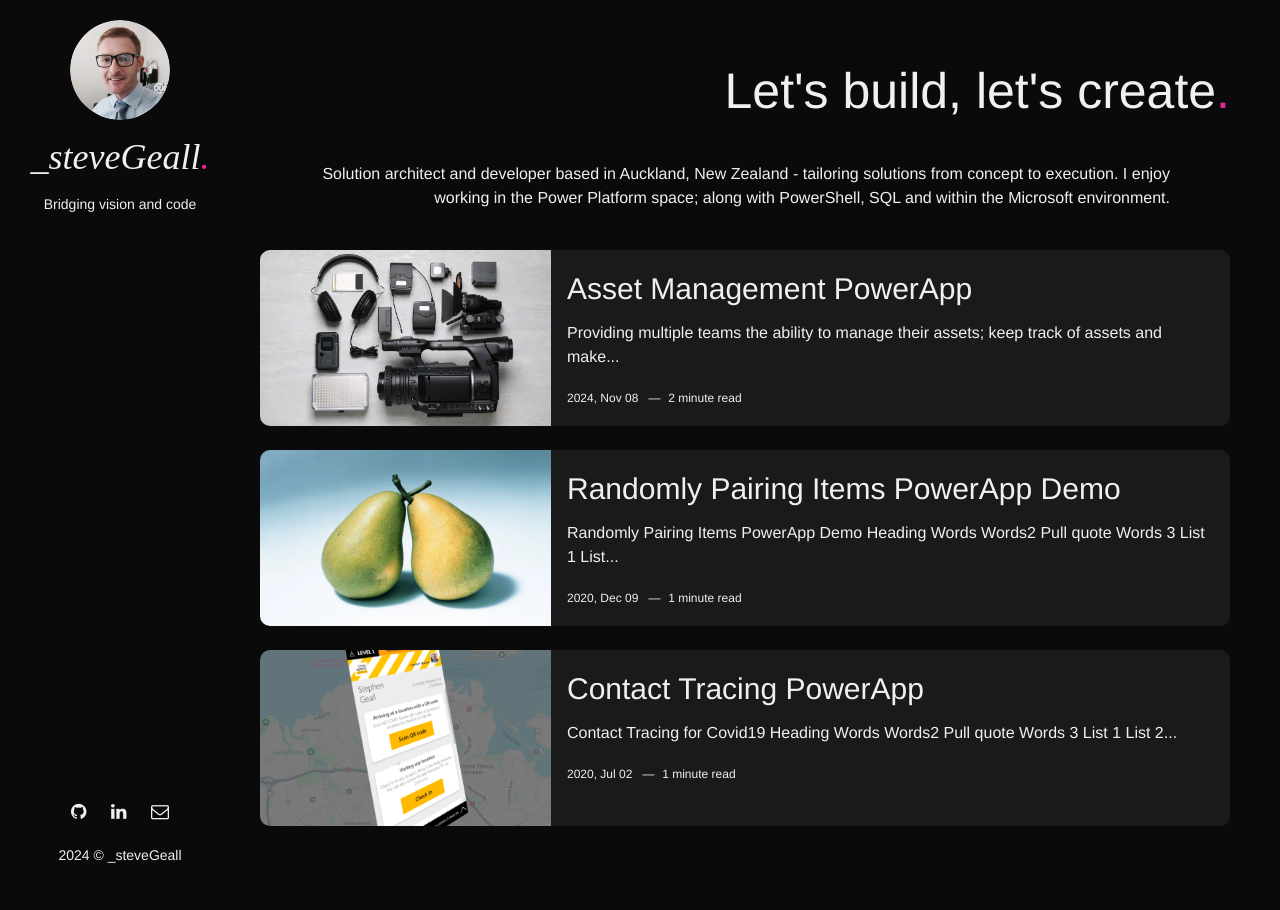
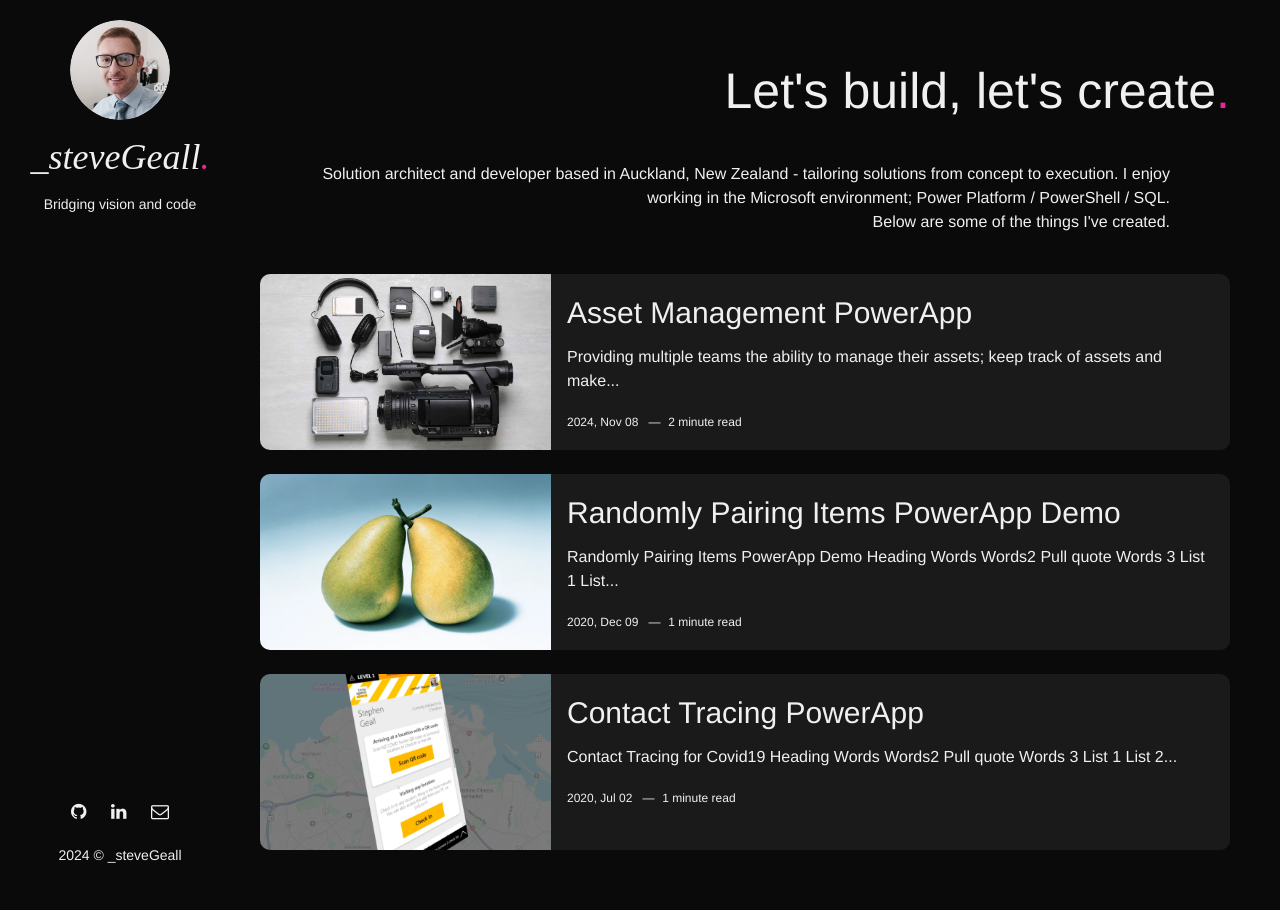
Before and after one commit to borough11/borough11.github.io, a Jekyll site: the page built from index.html, in a window 1280 px wide. Built offline with Jekyll 4.4.1, drawn with Linux system fonts in a browser that asks for light colours; nearby versions of some CDN libraries; the list of posts is cut into pages by our own code.

Commit message:
modified:   _layouts/main.html

```diff
--- a/_layouts/main.html
+++ b/_layouts/main.html
@@ -44,7 +44,8 @@ layout: default
 <header>
   <div class="main-headingSteve">
     <h1><span id="headerSteve">Let's build, let's create<font color="#e72698">.</font></span></h1>
-    <p style="margin: 0px 60px">Solution architect and developer based in Auckland, New Zealand - tailoring solutions from concept to execution. I enjoy working in the Power Platform space; along with PowerShell, SQL and within the Microsoft environment.</p>
+    <p style="margin: 0px 60px">Solution architect and developer based in Auckland, New Zealand - tailoring solutions from concept to execution. I enjoy working in the Microsoft environment; Power Platform / PowerShell / SQL.</p>
+    <p style="margin: 0px 60px">Below are some of the things I've created.</p>
   </div>
 </header>
 
```
